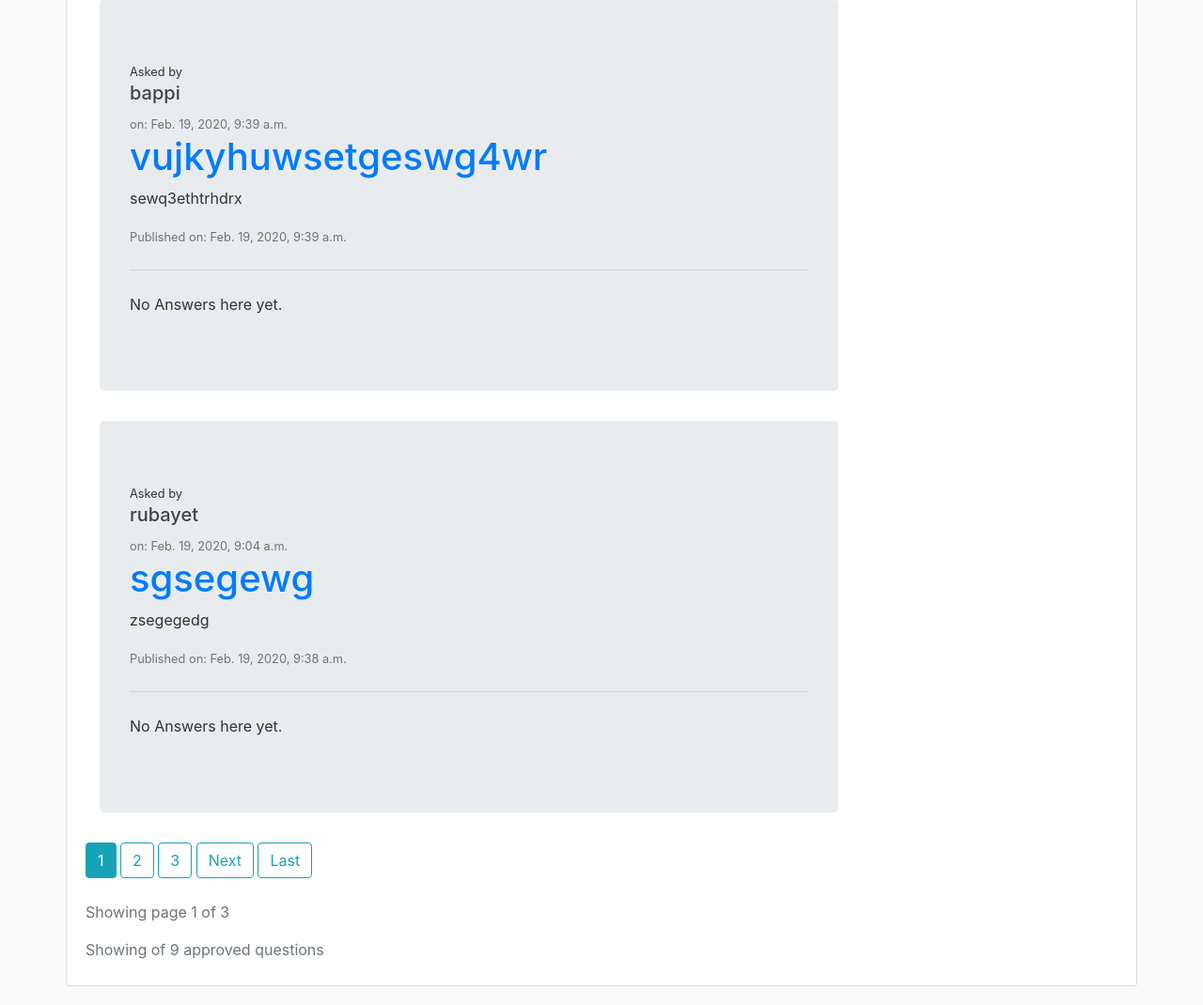
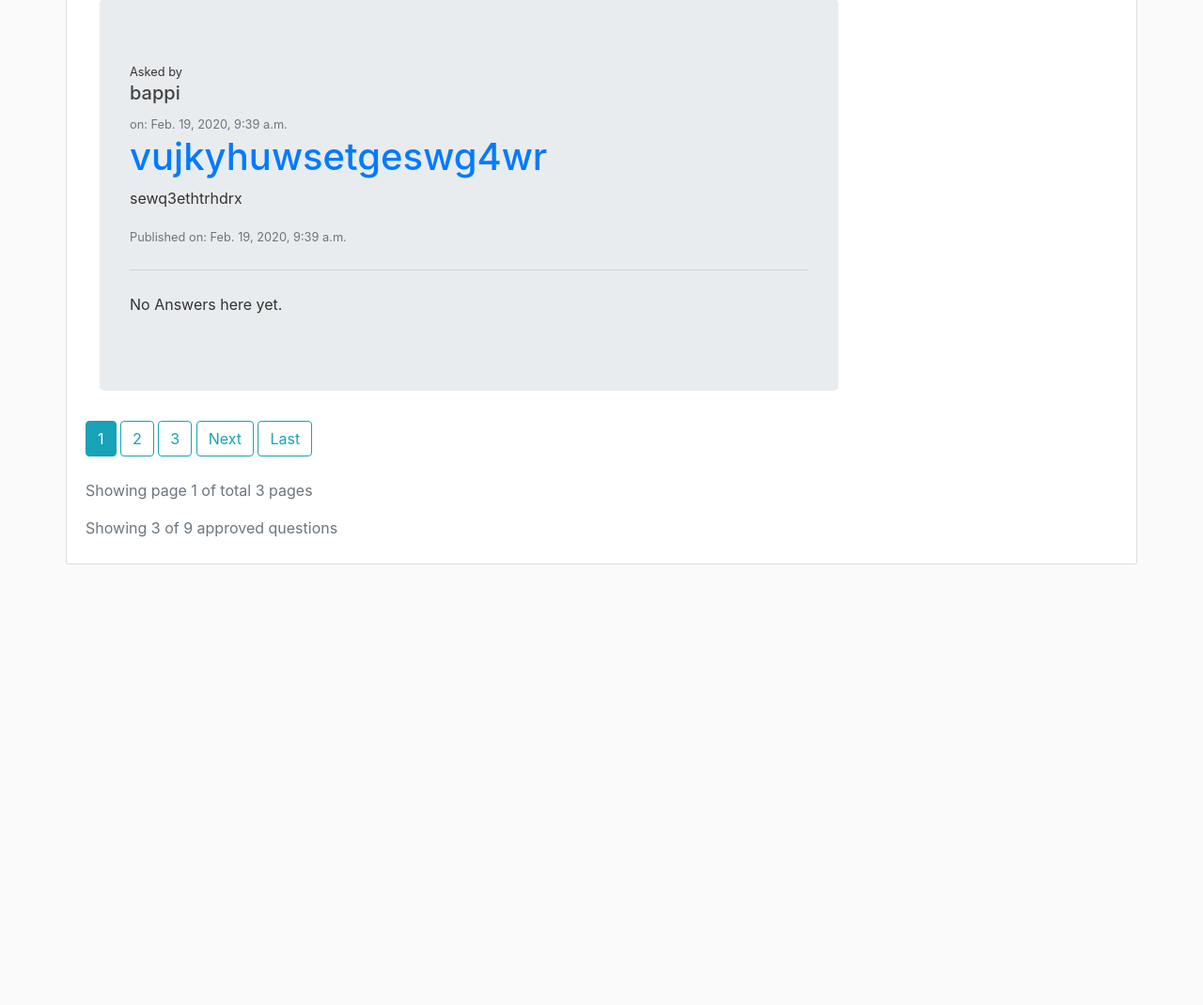
Before and after one commit to mmrubayet/askRubayet, a Django app: page / in a window 1280 px wide. Shown: the part 1231-2301 px from the top of the page at 94% size. After the commit the page ends 1832 px from the top, so only its background shows below. Run offline with Django 3.2, Linux system fonts and the light colour scheme; data comes from the database, SQL or seed files in the repository; both versions use the stored data as it was after the commit; some libraries are stand-ins or nearby versions.

Commit message:
updating paginations

```diff
--- a/ask/templates/ask/question_draft_list.html
+++ b/ask/templates/ask/question_draft_list.html
@@ -8,7 +8,7 @@
   <div class="jumbotron">
     <small class="text-muted">Asked on: {{ question.created_date }}</small>
     <p class="text-muted">by {{ question.author }}</p>
-    <h1 class="display-4"><a href="{% url 'question_detail' pk=question.pk %}">{{ question.title }}</a></h1>
+    <h1 class="display-5"><a href="{% url 'question_detail' pk=question.pk %}">{{ question.title }}</a></h1>
     <p >{{ question.optional_description|linebreaksbr }}</p>
     <hr class="my-4">
 
--- a/ask/templates/ask/question_list.html
+++ b/ask/templates/ask/question_list.html
@@ -87,8 +87,8 @@
 
 {% endif %}
 
-<p class="text-muted">Showing page {{ page_obj.number }} of {{ page_obj.paginator.num_pages }} </p>
-<p class="text-muted">Showing {{ page_obj.count }} of {{ page_obj.paginator.count }} approved questions </p>
+<p class="text-muted">Showing page {{ page_obj.number }} of total {{ page_obj.paginator.num_pages }} pages</p>
+<p class="text-muted">Showing {{ page_obj.object_list.count }} of {{ page_obj.paginator.count }} approved questions </p>
 <!-- paginator end -->
 
 
--- a/ask/views.py
+++ b/ask/views.py
@@ -35,7 +35,7 @@
     model = Question
     template_name = 'ask/question_list.html'
     context_object_name = 'questions'
-    paginate_by = 4
+    paginate_by = 3
 
     def get_queryset(self):
         return Question.objects.filter(published_date__lte=timezone.now()).order_by('-published_date')
@@ -86,7 +86,7 @@
     paginator = Paginator(questions, 2)
     page_number = request.GET.get('page')
     page_obj = paginator.get_page(page_number)
-    return render(request, 'ask/question_draft_list.html', {'questions': questions,'page_obj': page_obj})
+    return render(request, 'ask/question_draft_list.html', {'page_obj': page_obj})
 
 # class QuestionDraftListView(LoginRequiredMixin, ListView):
 #     login_url = '/login/'
```
Also changed, not shown: ask/templates/ask/question_edit.html (renamed from ask/templates/ask/ques_edit.html), db.sqlite3.
